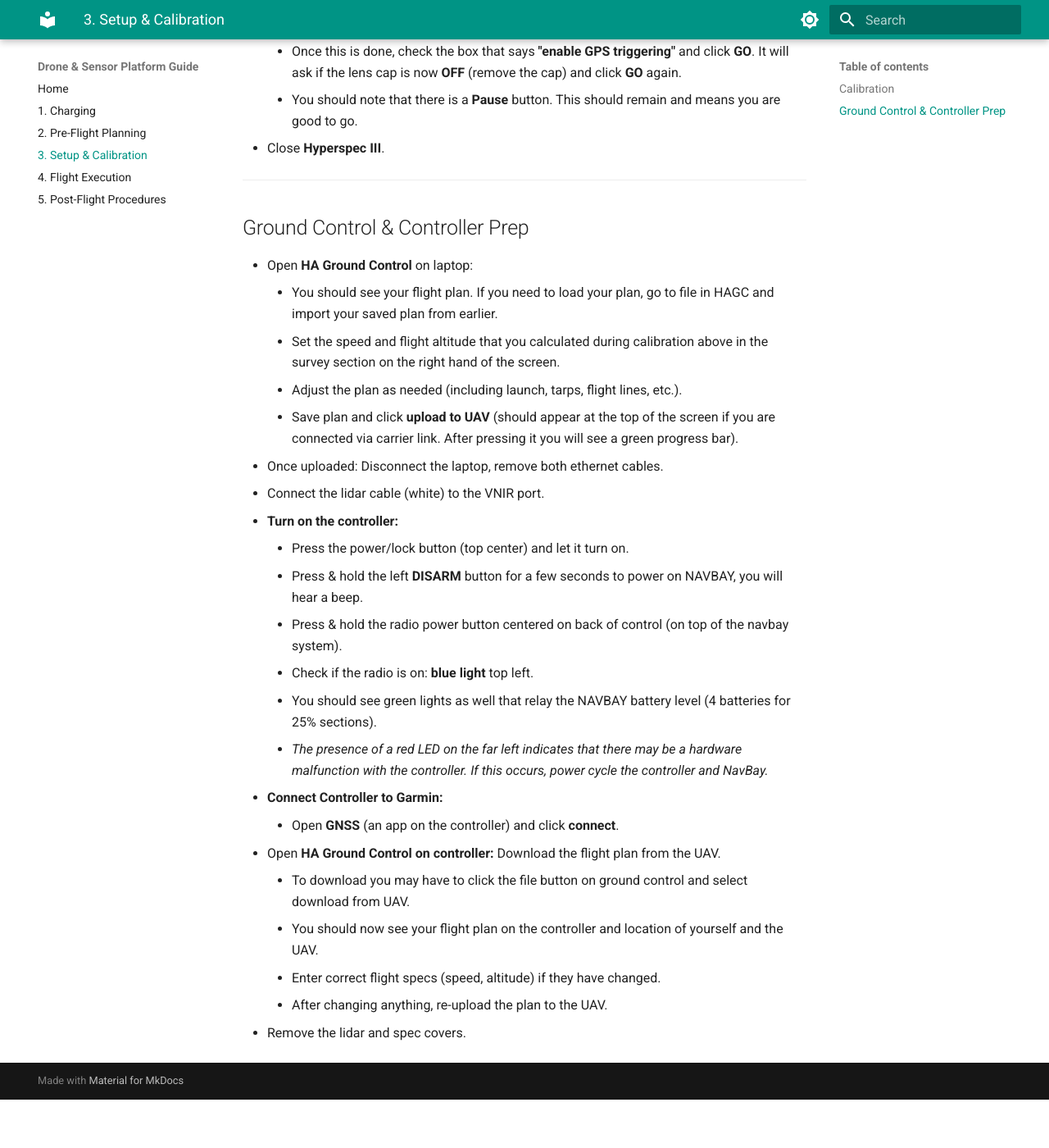
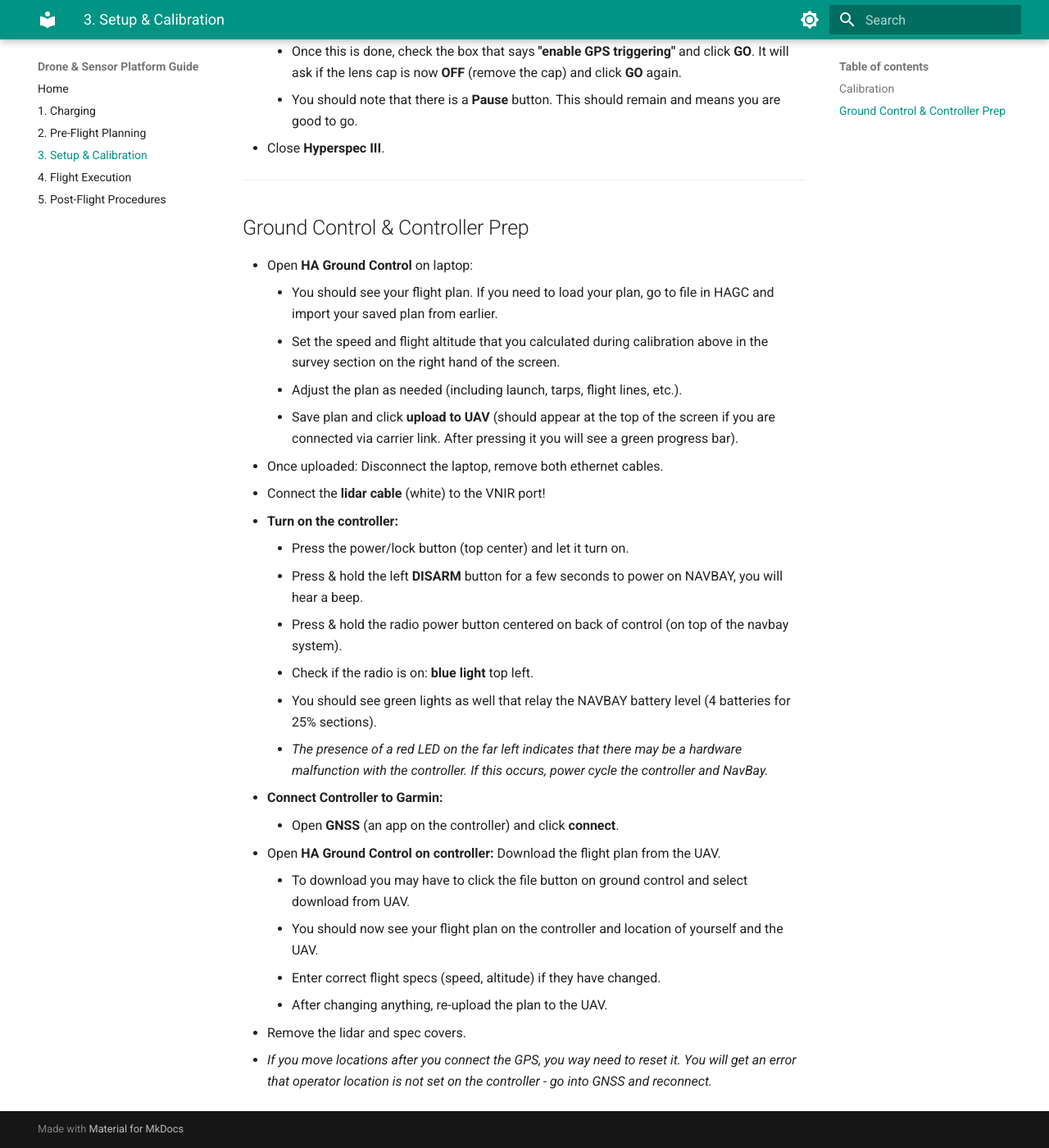
Before and after one commit to ceilidemo/UAV_guide, an MkDocs documentation site: the page built from docs/setup.md, in a window 1280 px wide and 1400 px high, scrolled down 1736 px. Shown: the whole window at 82% size. Built offline with MkDocs 1.6.1 and Material for MkDocs 9.7.7, drawn with Linux system fonts in a browser that asks for light colours; before the commit the page ends 3077 px from its top, so only the background shows below that.

```diff
--- a/docs/setup.md
+++ b/docs/setup.md
@@ -59,7 +59,7 @@ Once at the field site:
     * Adjust the plan as needed (including launch, tarps, flight lines, etc.).
     * Save plan and click **upload to UAV** (should appear at the top of the screen if you are connected via carrier link. After pressing it you will see a green progress bar).
 * Once uploaded: Disconnect the laptop, remove both ethernet cables.
-* Connect the lidar cable (white) to the VNIR port.
+* Connect the **lidar cable** (white) to the VNIR port!
 * **Turn on the controller:**
     * Press the power/lock button (top center) and let it turn on.
     * Press & hold the left **DISARM** button for a few seconds to power on NAVBAY, you will hear a beep.
@@ -75,3 +75,4 @@ Once at the field site:
     * Enter correct flight specs (speed, altitude) if they have changed.
     * After changing anything, re-upload the plan to the UAV.
 * Remove the lidar and spec covers.
+* *If you move locations after you connect the GPS, you way need to reset it. You will get an error that operator location is not set on the controller - go into GNSS and reconnect.*
```
Also changed, not shown: docs/index.md (+2 -0 lines), docs/postflight.md (+1 -1 lines).
